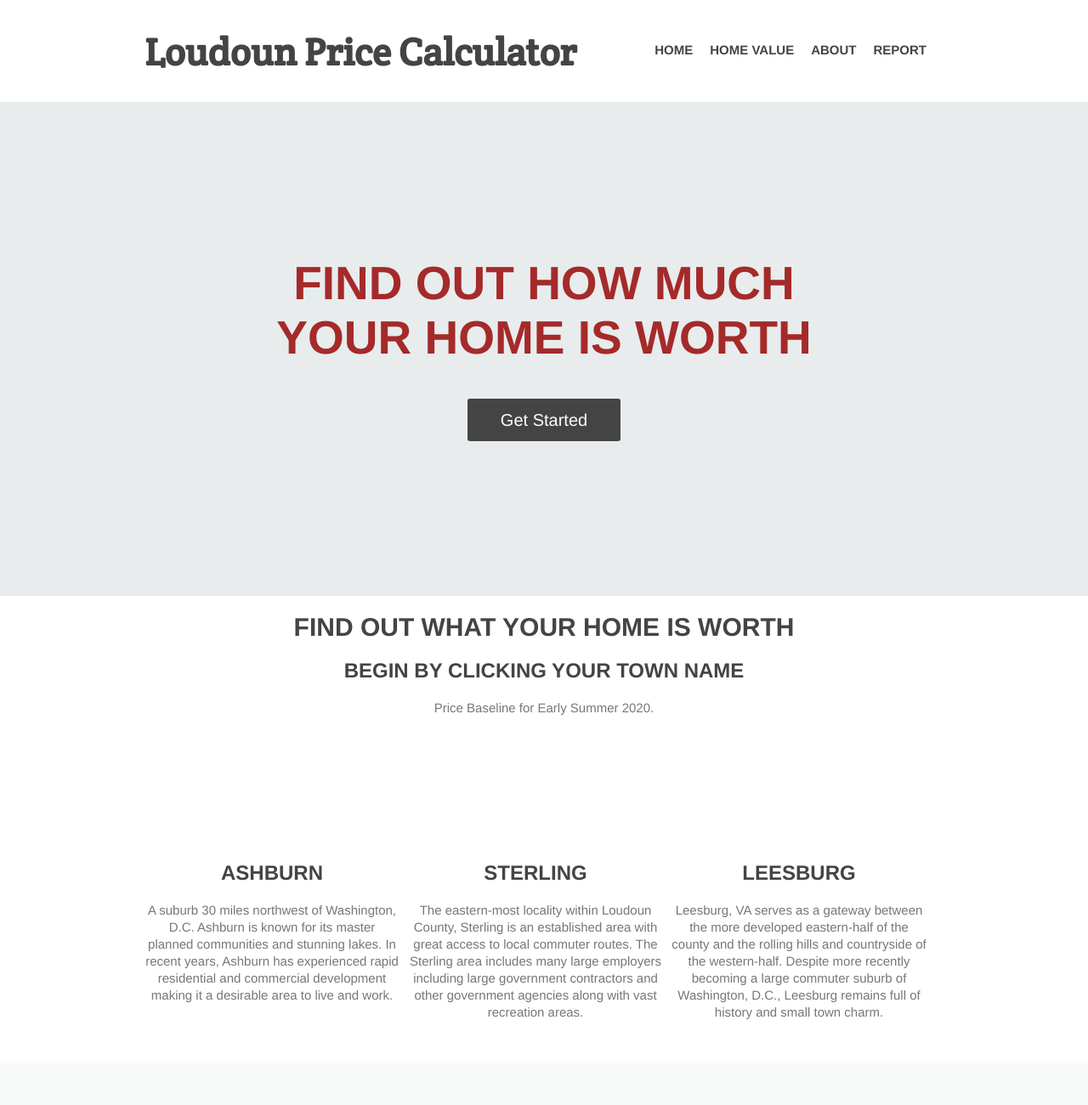
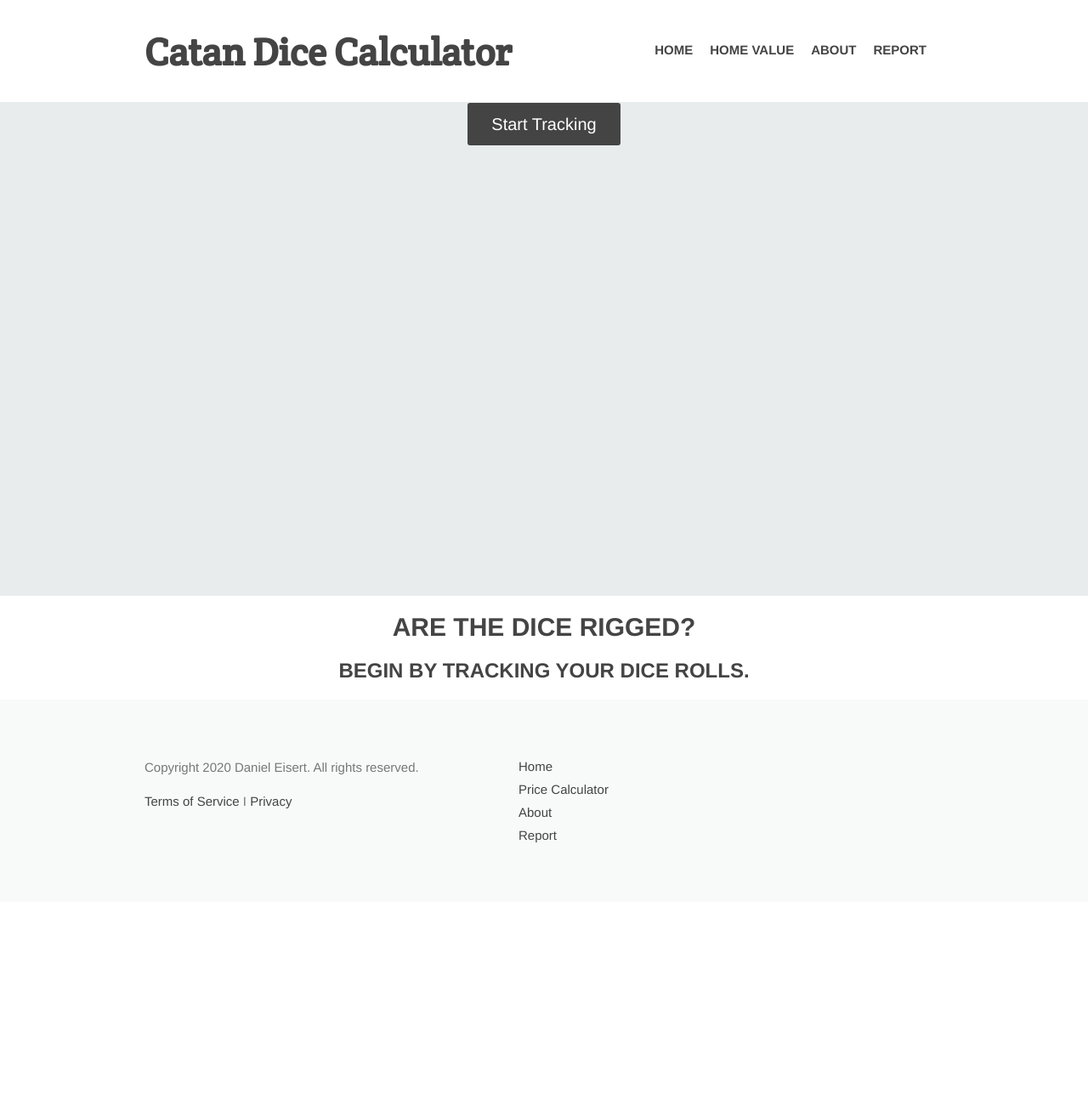
Before and after one commit to dte324/Catan, a plain HTML site: page index.html in a window 1280 px wide. Shown: the top 1300 px of the page at 85% size. After the commit the page ends 1061 px from the top, so only its background shows below. Drawn offline with Linux system fonts and the light colour scheme.

Commit message:
Update index.html

```diff
--- a/index.html
+++ b/index.html
@@ -17,7 +17,7 @@
 
 
     <meta http-equiv="Content-Type" content="text/html; charset=utf-8">
-    <title>What's My Home Worth?</title>
+    <title>Catan Dice Calculator</title>
     <!--[if lt IE 9]>
     <script src="http://html5shiv.googlecode.com/svn/trunk/html5.js"></script>
     <![endif]-->
@@ -35,7 +35,7 @@
 
 	<header>
 		<div class="wrapper">
-			 <h1>Loudoun Price Calculator<span class="color"></span></h1>
+			 <h1>Catan Dice Calculator<span class="color"></span></h1>
 			<nav>
 				<ul>
 					<li><a href="https://dte324.github.io/Loudoun-Real-Estate/index.html">Home</a></li>
@@ -49,37 +49,22 @@
 
 	<div id="hero-image">
 		<div class="wrapper">
-			<h2><strong>Find Out How Much<br/>
-			Your Home is Worth</strong></h2>
-			<a href="#homeValue" class="button-1">Get Started</a>
+			<!-- <h2><strong>Find Out How Much<br/>
+			Your Home is Worth</strong></h2> -->
+			<a href="#homeValue" class="button-1">Start Tracking</a>
 		</div>
 	</div>
 
 	<div id="features">
 		<p id="homeValue"></p>
-		<h3>Find Out What Your Home is Worth</h3>
-		<center><h4>Begin by clicking your town name</h4></center>
-		<p style="text-align:center;">Price Baseline for Early Summer 2020.</p>
-	    <div class="wrapper">
-		<ul>
-		    <li class="feature-1">
-			    <a href="https://dte324.github.io/Loudoun-Real-Estate/ashburn.html"></a>
-			<h4><a href="https://dte324.github.io/Loudoun-Real-Estate/ashburn.html">Ashburn</a></h4>
-			<p>A suburb 30 miles northwest of Washington, D.C. Ashburn is known for its master planned communities and stunning lakes. In recent years, Ashburn has experienced rapid residential and commercial development making it a desirable area to live and work.</p>
-		    </li>
-		    <li class="feature-2">
-			    <h4><a href="https://dte324.github.io/Loudoun-Real-Estate/sterling.html">Sterling</a></h4>
-			<p>The eastern-most locality within Loudoun County, Sterling is an established area with great access to local commuter routes. The Sterling area includes many large employers including large government contractors and other government agencies along with vast recreation areas.</p>
-		    </li>
-		    <li class="feature-3">
-			    <h4><a href="https://dte324.github.io/Loudoun-Real-Estate/leesburg.html">Leesburg</a></h4>
-			<p>Leesburg, VA serves as a gateway between the more developed eastern-half of the county and the rolling hills and countryside of the western-half. Despite more recently becoming a large commuter suburb of Washington, D.C., Leesburg remains full of history and small town charm.</p>
-		    </li>
-		    <div class="clear"></div>
-		</ul>
-	    </div>
+		<h3>Are the Dice Rigged?</h3>
+		<center><h4>Begin by tracking your dice rolls.</h4></center>
+		<!-- <p style="text-align:center;">Price Baseline for Early Summer 2020.</p> -->
+
 	</div>
 
+
+	<!--
 	<div id="primary-content">
 		<div class="wrapper">
 			<article>
@@ -89,7 +74,7 @@
 			</article>
 		</div>
 	</div>
-
+	-->
 
 	<!-- Secondary Content Comment
 	<div id="secondary-content">
```
